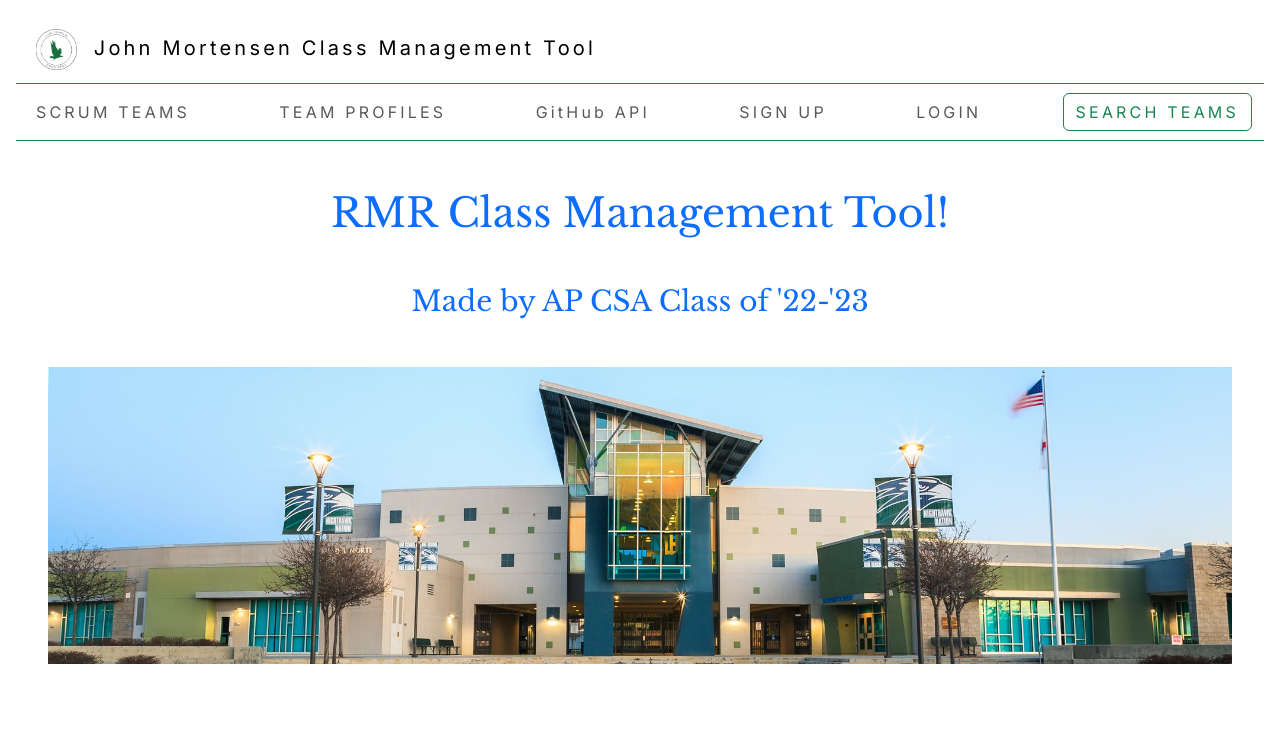
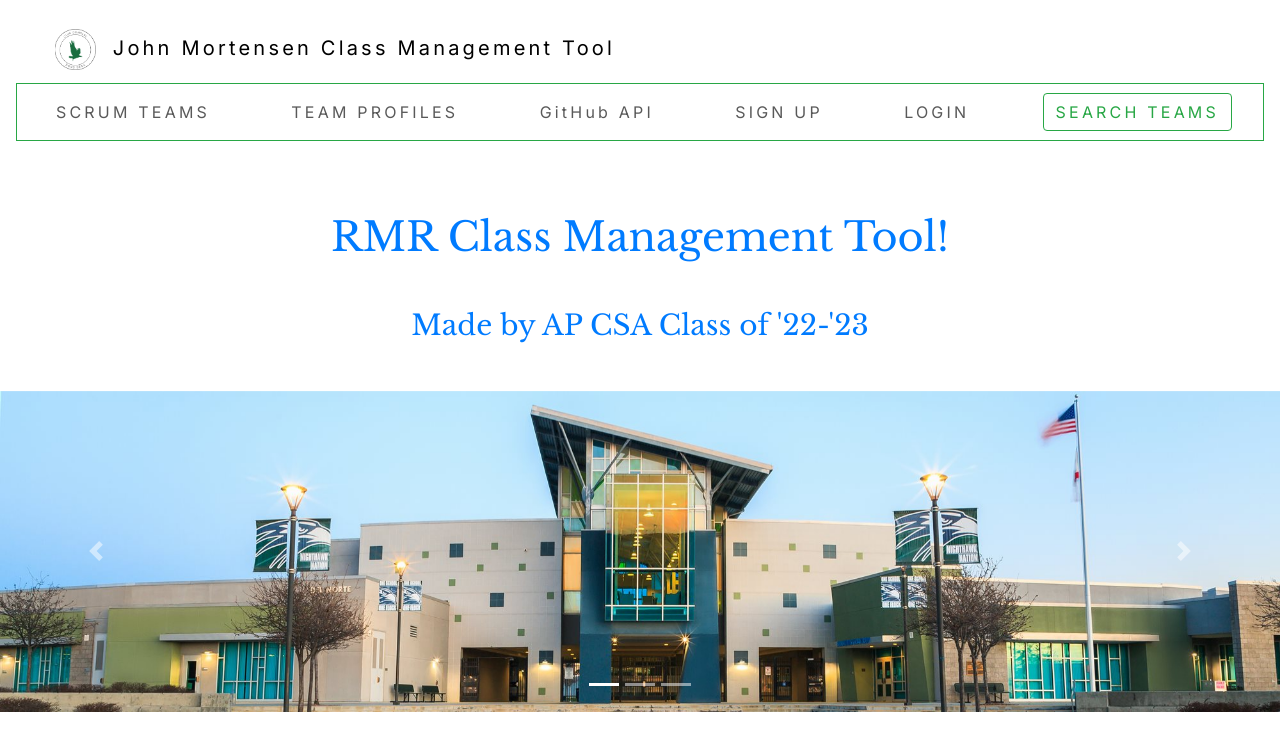
Before and after one commit to saumyapalk23/codingprojfontend, a Jekyll site: the page built from index.md, in a window 1280 px wide. Shown: the top 751 px of the page. Built offline with Jekyll 4.4.1, drawn with Linux system fonts in a browser that asks for light colours; our own code applies the rules of GitHub Pages for plain Markdown files; the repository's description, which GitHub fills in, is left out.

Commit message:
carousel

```diff
--- a/index.md
+++ b/index.md
@@ -1,9 +1,39 @@
+<!DOCTYPE html>
 <html>
-    <body>
-        <h1 class="text-center m-5 text-primary"> RMR Class Management Tool! </h1>
-                <h3 class="text-center m-5 text-primary"> Made by AP CSA Class of '22-'23</h3>
-        <div class="text-center mx-5 mb-5">
-            <img src="assets/images/dnhs.jpg" class="img-fluid">
+<head>
+    <title>Photo Carousel</title>
+    <link rel="stylesheet" href="https://cdnjs.cloudflare.com/ajax/libs/twitter-bootstrap/4.6.0/css/bootstrap.min.css">
+</head>
+<body>
+    <h1 class="text-center m-5 text-primary">RMR Class Management Tool!</h1>
+    <h3 class="text-center m-5 text-primary">Made by AP CSA Class of '22-'23</h3>
+    <div id="carouselExampleIndicators" class="carousel slide" data-ride="carousel">
+        <ol class="carousel-indicators">
+            <li data-target="#carouselExampleIndicators" data-slide-to="0" class="active"></li>
+            <li data-target="#carouselExampleIndicators" data-slide-to="1"></li>
+            <li data-target="#carouselExampleIndicators" data-slide-to="2"></li>
+        </ol>
+        <div class="carousel-inner">
+            <div class="carousel-item active">
+                <img src="assets/images/dnhs.jpg" class="d-block w-100" alt="Image 1">
+            </div>
+            <div class="carousel-item">
+                <img src="assets/images/dnhsshs.jpg" class="d-block w-100" alt="Image 2">
+            </div>
+            <div class="carousel-item">
+                <img src="assets/images/dnhsss.gif" class="d-block w-100" alt="Image 3">
+            </div>
         </div>
-    </body>
+        <a class="carousel-control-prev" href="#carouselExampleIndicators" role="button" data-slide="prev">
+            <span class="carousel-control-prev-icon" aria-hidden="true"></span>
+            <span class="sr-only">Previous</span>
+        </a>
+        <a class="carousel-control-next" href="#carouselExampleIndicators" role="button" data-slide="next">
+            <span class="carousel-control-next-icon" aria-hidden="true"></span>
+            <span class="sr-only">Next</span>
+        </a>
+    </div>
+    <script src="https://cdnjs.cloudflare.com/ajax/libs/jquery/3.6.0/jquery.min.js"></script>
+    <script src="https://cdnjs.cloudflare.com/ajax/libs/twitter-bootstrap/4.6.0/js/bootstrap.min.js"></script>
+</body>
 </html>
```
